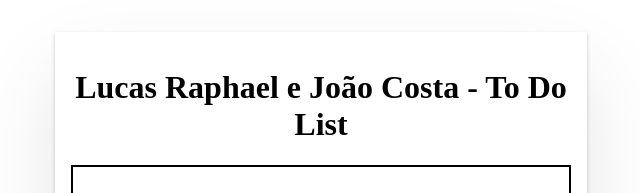
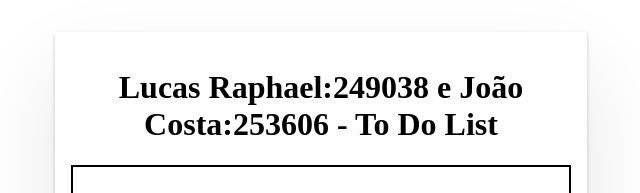
Before and after one commit to jvcjunqueira/Frontend, an Angular app: page / in a window 1280 px wide. Shown: the top 193 px of the page, without its empty margins (319-959 px from the left). Built offline with nearby package versions, Linux system fonts and the light colour scheme; no server answers.

Commit message:
CorrigindoTituloApp2_FE

```diff
--- a/src/app/app.html
+++ b/src/app/app.html
@@ -1,5 +1,5 @@
 <div class="main">
- <h1>Lucas Raphael e João Costa - To Do List</h1>
+ <h1>Lucas Raphael:249038 e João Costa:253606 - To Do List</h1>
 
  <input class="lg-text-input" #campoNovoItem />
  <button class="btn-primary" (click)="CREATE_tarefa(campoNovoItem.value)">
```
